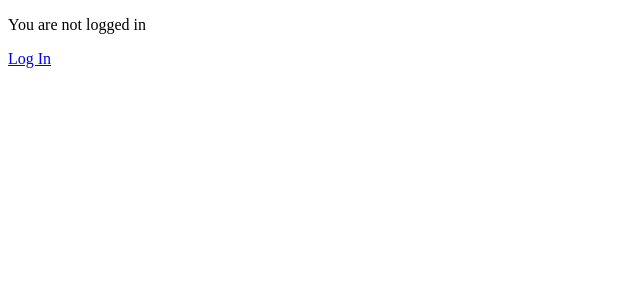
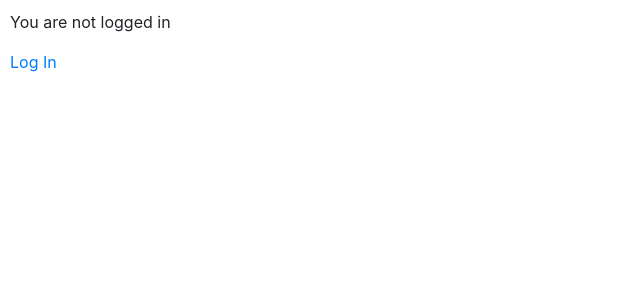
Before and after one commit to haost74/django_auth, a Django app: page / in a window 1280 px wide. Shown: the top 300 px of the page, without its empty margins (0-640 px from the left). Run offline with Django 4.2, Linux system fonts and the light colour scheme.

Commit message:
add style

```diff
--- a/django_project/settings.py
+++ b/django_project/settings.py
@@ -118,6 +118,12 @@
 
 STATIC_URL = 'static/'
 
+STATICFILES_DIRS = [
+    BASE_DIR / "static",
+    '/var/www/static/',
+]
+
+
 # Default primary key field type
 # https://docs.djangoproject.com/en/4.0/ref/settings/#default-auto-field
 
--- /dev/null
+++ b/static/css/index.css
@@ -0,0 +1,3 @@
+body{
+  margin: 10px;
+}
--- a/templates/base.html
+++ b/templates/base.html
@@ -1,9 +1,15 @@
+
+
 <!-- templates/base.html -->
 <!DOCTYPE html>
 <html>
 <head>
+  {% load static %}
   <meta charset="utf-8">
   <title>{% block title %}Django Auth Tutorial{% endblock %}</title>
+  <link rel="stylesheet" href="https://cdn.jsdelivr.net/npm/bootstrap@4.3.1/dist/css/bootstrap.min.css" integrity="sha384-ggOyR0iXCbMQv3Xipma34MD+dH/1fQ784/j6cY/iJTQUOhcWr7x9JvoRxT2MZw1T" crossorigin="anonymous">
+  <link href='//fonts.googleapis.com/css?family=Lobster&subset=latin,latin-ext' rel='stylesheet' type='text/css'>
+  <link rel="stylesheet" href="{% static 'css/index.css' %}">
 </head>
 <body>
   <main>
--- a/templates/home.html
+++ b/templates/home.html
@@ -6,7 +6,7 @@
 {% block content %}
 {% if user.is_authenticated %}
   Hi {{ user.username }}!
-  <p><a href="{% url 'logout' %}">Log Out</a></p>
+  <p><a href="{% url 'logout' %}" class="link-primary">Log Out</a></p>
 {% else %}
   <p>You are not logged in</p>
   <a href="{% url 'login' %}">Log In</a>
```
Also changed, not shown: db.sqlite3.
